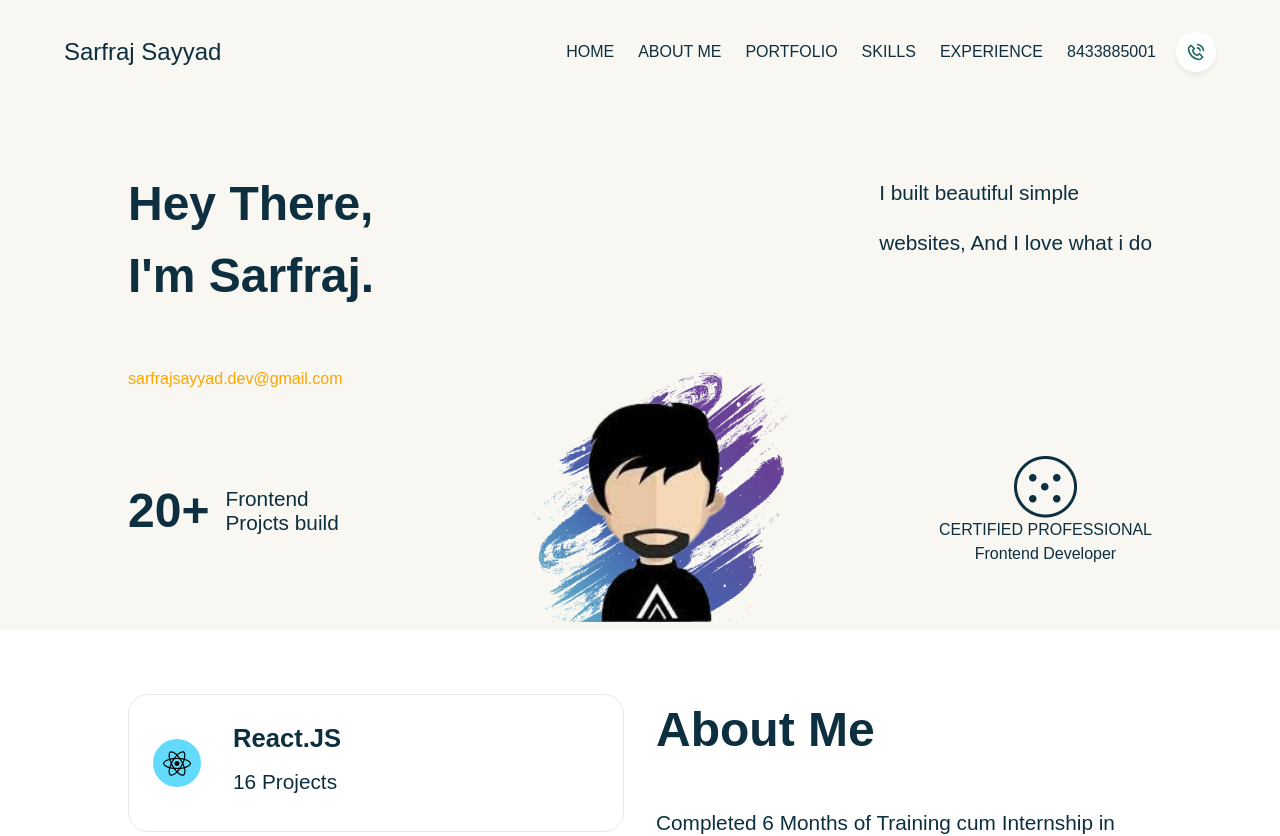
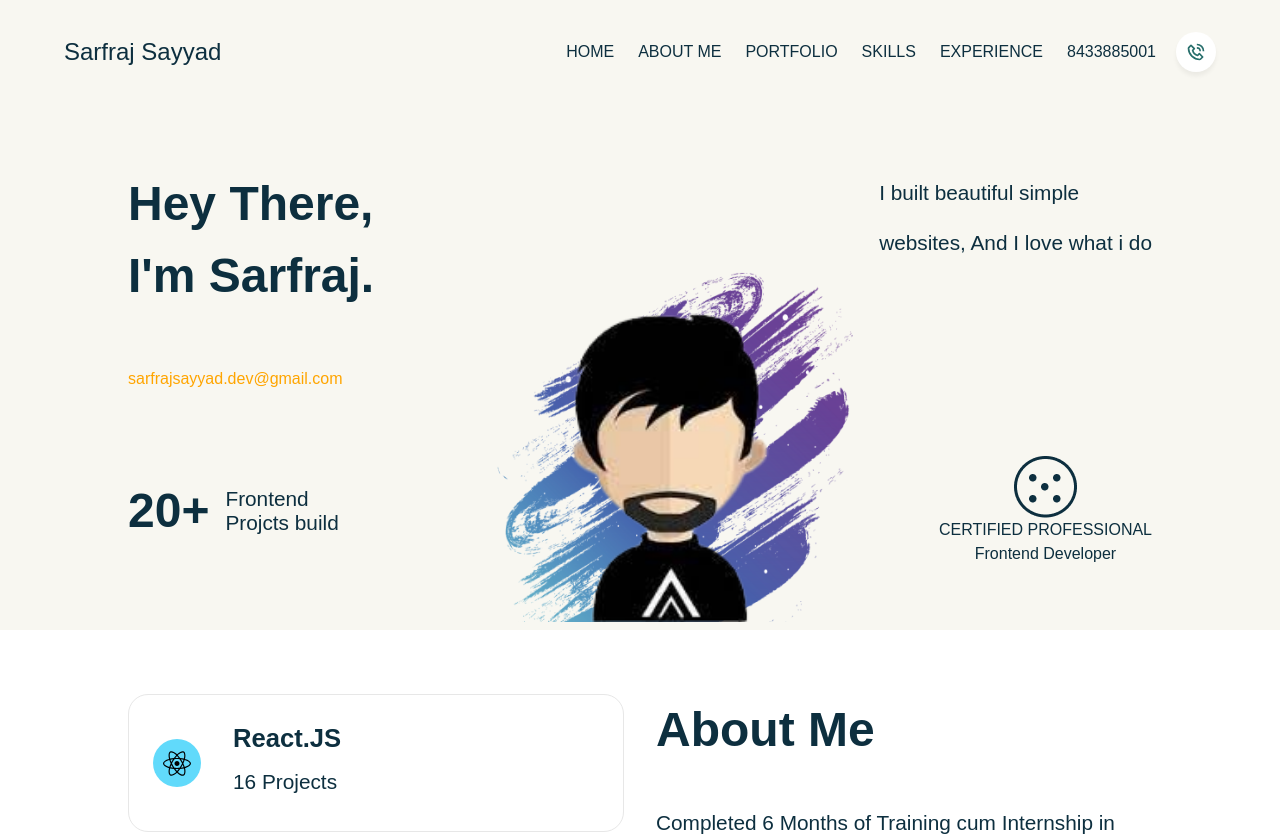
Before and after one commit to sarfraj-dev/projects, a React (Vite) app in the folder portfolio/: page / in a window 1280 px wide. Shown: the top 836 px of the page. Built offline with nearby package versions, Linux system fonts and the light colour scheme.

Commit message:
avtar image size change

```diff
--- a/portfolio/src/index.css
+++ b/portfolio/src/index.css
@@ -58,13 +58,13 @@
     background-image: url(./assets/splash.png);
     background-repeat: no-repeat;
     /* background-size: 12rem; */
-    left: 41%;
+    left: 38%;
     background-size: cover;
 }
 .personImg img{
     /* width: 80%;
     margin-bottom: -5px; */
-    height: 250px;
+    height: 350px;
 }
 .email{
     position: absolute;
```
